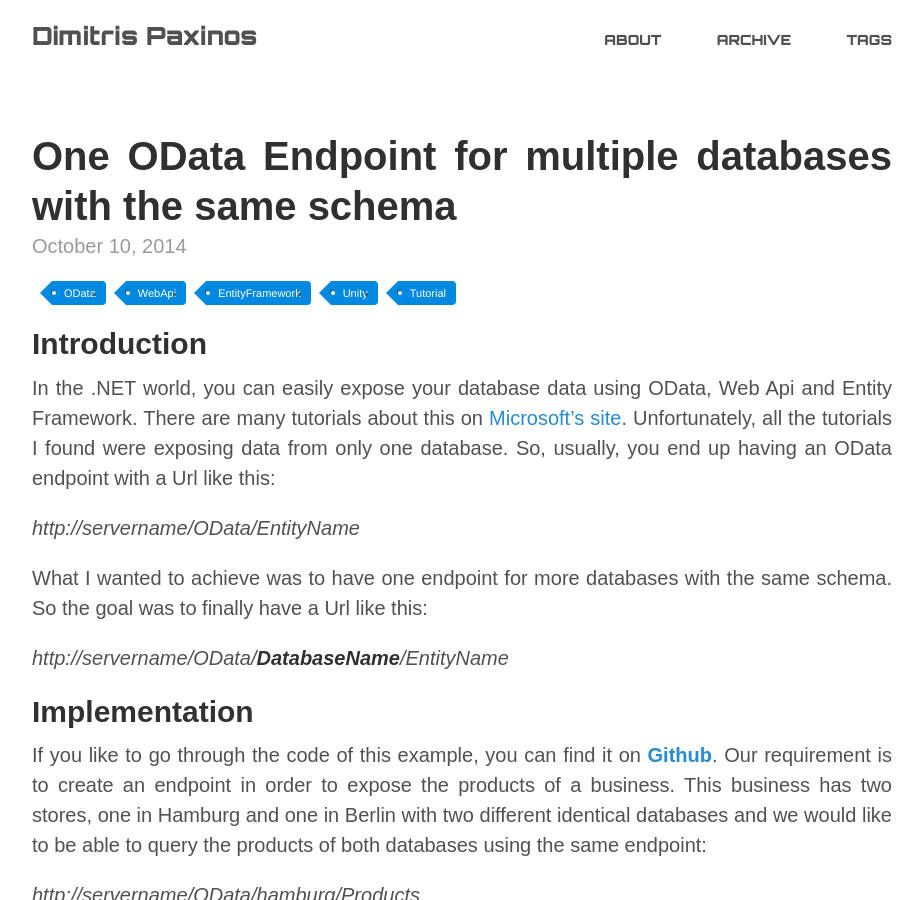
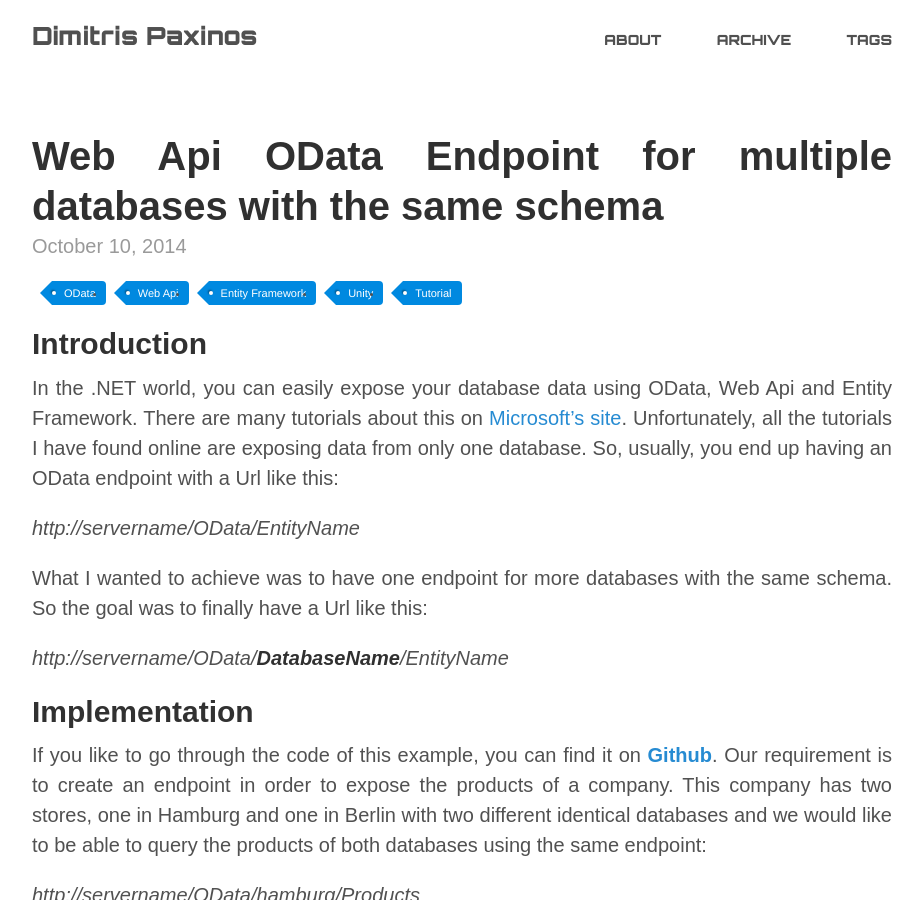
Before and after one commit to dimitrispaxinos/dimitrispaxinos.github.io, a Jekyll site: the page built from _posts/2014-10-10-One-OData-Endpoint-for-multiple-databases-with-the-same-schema.md, in a window 1280 px wide and 900 px high. Shown: the whole window, without its empty margins (178-1101 px from the left). Built offline with Jekyll 4.4.1, drawn with Linux system fonts in a browser that asks for light colours; some web fonts are replaced; Markdown is read by kramdown in place of the engine named in the settings; comment, search, counter and statistics services are not loaded; some of the changed lines change nothing that is shown.

Commit message:
-Fixed Two Worded Tags -Fixed routing -Added meta description -Added Jekyll-seo plugin for SEO

```diff
--- a/_config.yml
+++ b/_config.yml
@@ -6,7 +6,7 @@ highlighter:        rouge
 
 # Permalinks
 #permalink:        pretty
-permalink:        /blog/:year/:month/:title.html
+permalink:        /blog/:year/:month/:title
 
 # Setup
 title:            Dimitris Paxinos
--- a/_layouts/post.html
+++ b/_layouts/post.html
@@ -5,6 +5,7 @@ layout: default
 <div class="post">
   <h1 class="post-title">{{ page.title }}</h1>
   <span class="post-date">{{ page.date | date: '%B %d, %Y' }}</span>
+  {% if page.description %}<meta name="description" content="{{ page.description }}">{% endif %}
   <ul class="tags">
   {% for tag in page.tags %}
 	<li><a href="/tags/{{ tag }}" class="tag" title="View posts tagged with &quot;{{ tag }}&quot;">{{ tag }}</a></li>
--- /dev/null
+++ b/_plugins/Jekyll-seo.Readme.txt
@@ -0,0 +1 @@
+ruby jekyll-seo.rb -k "odata" -p ..\_site\blog\2014\10\Web-Api-OData-Endpoint-for-multiple-databases-with-the-same-schema\index.html
--- /dev/null
+++ b/_plugins/Jekyll-seo.rb
@@ -0,0 +1,131 @@
+#!/usr/bin/env ruby
+# Purpose: A simple script to identify SEO problems in jekyll blog posts
+# License: http://github.com/bhardin/jekyll-seo/license.txt
+
+require 'optparse'
+require 'nokogiri'
+
+heading = [];
+title = [];
+url = [];
+content = [];
+meta_description = [];
+temp = [];
+
+options = {}
+
+optparse = OptionParser.new do|opts|
+	# Set a banner, displayed at the top of the help screen.
+	opts.banner = "Usage: ./jekyll-seo -k keywords FILE"
+
+	# Define the options, and what they do
+	options[:verbose] = false
+		opts.on( '-v', '--verbose', 'Output more information' ) do
+		options[:verbose] = true
+	end
+
+	options[:keyword] = nil
+		opts.on( '-k', '--keyword KEYWORD', 'keyword your post should be optimized for' ) do|keyword|
+		options[:keyword] = keyword
+	end
+
+	options[:post] = nil
+		opts.on( '-p', '--post FILE', 'post to be analyzed' ) do|post|
+		options[:post] = post
+	end
+
+	opts.on( '-h', '--help', 'Display this screen' ) do
+		puts opts
+		exit
+	end
+end
+
+optparse.parse!
+
+puts "Being verbose" if options[:verbose]
+if options[:verbose]
+	puts "keyword: #{options[:keyword]}" if options[:keyword]
+	#puts "analyzing post: #{options[:post]}" if options[:post]
+end
+
+if options[:post]
+	f = options[:post]
+
+	puts "Analyzing Post: #{f}..."
+	post = Nokogiri::HTML(open(f))
+
+	# Search for keyword in heading
+	post.css('h1').each do |this|
+		if options[:verbose]
+			puts "heading found"
+			puts "heading: #{this}"
+		end
+
+		heading = this.to_s.scan(/#{options[:keyword]}/i)
+
+		if options[:verbose]
+			puts "heading-found: #{title}"
+		end
+	end
+
+	# Search for keyword in title
+	post.css('title').each do |this|
+		if options[:verbose]
+			puts "title found"
+			puts "title: #{this}"
+		end
+
+		title = this.to_s.scan(/#{options[:keyword]}/i)
+
+		if options[:verbose]
+			puts "title-found: #{title}"
+		end
+	end
+
+	# Search for keyword in body
+	post.css('body').each do |this|
+		if options[:verbose]
+			puts "content found"
+			#puts "content: #{this}"
+		end
+
+		content = this.to_s.scan(/#{options[:keyword]}/i)
+	end
+
+	# Search for keyword in Meta Description
+	post.css('meta').each do |this|
+		if this.attribute("name").to_s == "description"
+			if options[:verbose]
+				puts "Meta Description found"
+				puts "Meta Description: #{this.attribute('content')}"
+			end
+
+			meta_description = this.attribute("content").to_s.scan(/#{options[:keyword]}/i)
+		end
+	end
+
+	puts ""
+	puts "Article Heading: #{not heading.empty?} (#{heading.count})"
+	puts "Page title: #{not title.empty?} (#{title.count})"
+	# puts "Page URL: Yes (1)"
+	puts "Content: #{not content.empty?} (#{content.count})"
+	puts "Meta description: #{not meta_description.empty?} (#{meta_description.count})"
+
+else
+	puts "No post given to analyze. Try with -h"
+end
+
+
+
+#You have not used your keyword / keyphrase in any subheading (such as an H2) in your copy.
+#No images appear in this page, consider adding some as appropriate.
+#The meta description is under 120 characters, however up to 156 characters are available. The available space is shorter than the usual 155 characters because Google will also include the publication date in the snippet.
+#The page title contains keyword / phrase, but it does not appear at the beginning; try and move it to the beginning.
+#The keyword / phrase does not appear in the URL for this page. If you decide to rename the URL be sure to check the old URL 301 redirects to the new one!
+#The copy scores 68.9 in the Flesch Reading Ease test, which is considered OK to read.
+#This page has 14 outbound link(s).
+#The keyword density is 1.74%, which is great, the keyword was found 15 times.
+#The meta description contains the primary keyword / phrase.
+#There are 890 words contained in the body copy, this is greater than the 300 word recommended minimum.
+#The page title is more than 40 characters and less than the recommended 70 character limit.
+#The keyword appears in the first paragraph of the copy.
--- a/_posts/2014-10-10-One-OData-Endpoint-for-multiple-databases-with-the-same-schema.md
+++ b/_posts/2014-10-10-One-OData-Endpoint-for-multiple-databases-with-the-same-schema.md
@@ -1,13 +1,18 @@
 ---
 layout: post
-title: One OData Endpoint for multiple databases with the same schema
-tags: OData WebApi EntityFramework Unity Tutorial
+title: Web Api OData Endpoint for multiple databases with the same schema
+tags:
+- OData
+- Web Api
+- Entity Framework
+- Unity
+- Tutorial
+description: This post describes the development of an Web Api OData Endpoint for multiple databases that share the same schema.
 ---
-
 
 ##Introduction
 
-In the .NET world, you can easily expose your database data using OData, Web Api and Entity Framework. There are many tutorials about this on [Microsoft's site](http://www.asp.net). Unfortunately, all the tutorials I found were exposing data from only one database. So, usually, you end up having an OData endpoint with a Url like this:
+In the .NET world, you can easily expose your database data using OData, Web Api and Entity Framework. There are many tutorials about this on [Microsoft's site](http://www.asp.net). Unfortunately, all the tutorials I have found online are exposing data from only one database. So, usually, you end up having an OData endpoint with a Url like this:
 
 *http://servername/OData/EntityName*
 
@@ -18,7 +23,7 @@ What I wanted to achieve was to have one endpoint for more databases with the sa
 
 ##Implementation
 
-If you like to go through the code of this example, you can find it on [**Github**](https://github.com/dimitrispaxinos/OData.MultipleDatabaseEndpoint).  Our requirement is to create an endpoint in order to expose the products of a business. This business has two stores, one in Hamburg and one in Berlin with two different identical databases and we would like to be able to query the products of both databases using the same endpoint:
+If you like to go through the code of this example, you can find it on [**Github**](https://github.com/dimitrispaxinos/OData.MultipleDatabaseEndpoint).  Our requirement is to create an endpoint in order to expose the products of a company. This company has two stores, one in Hamburg and one in Berlin with two different identical databases and we would like to be able to query the products of both databases using the same endpoint:
 
 *http://servername/OData/hamburg/Products*
 
```
